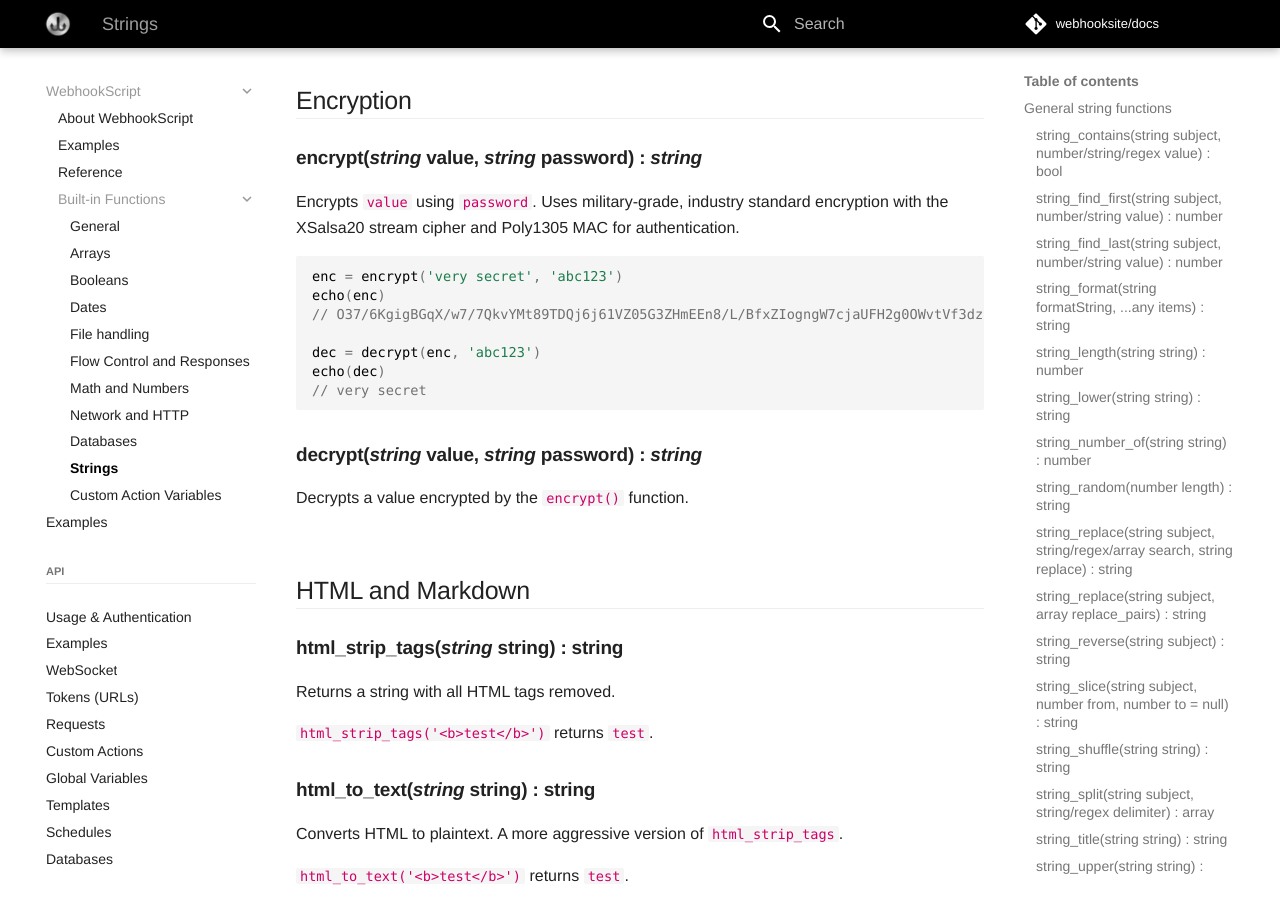
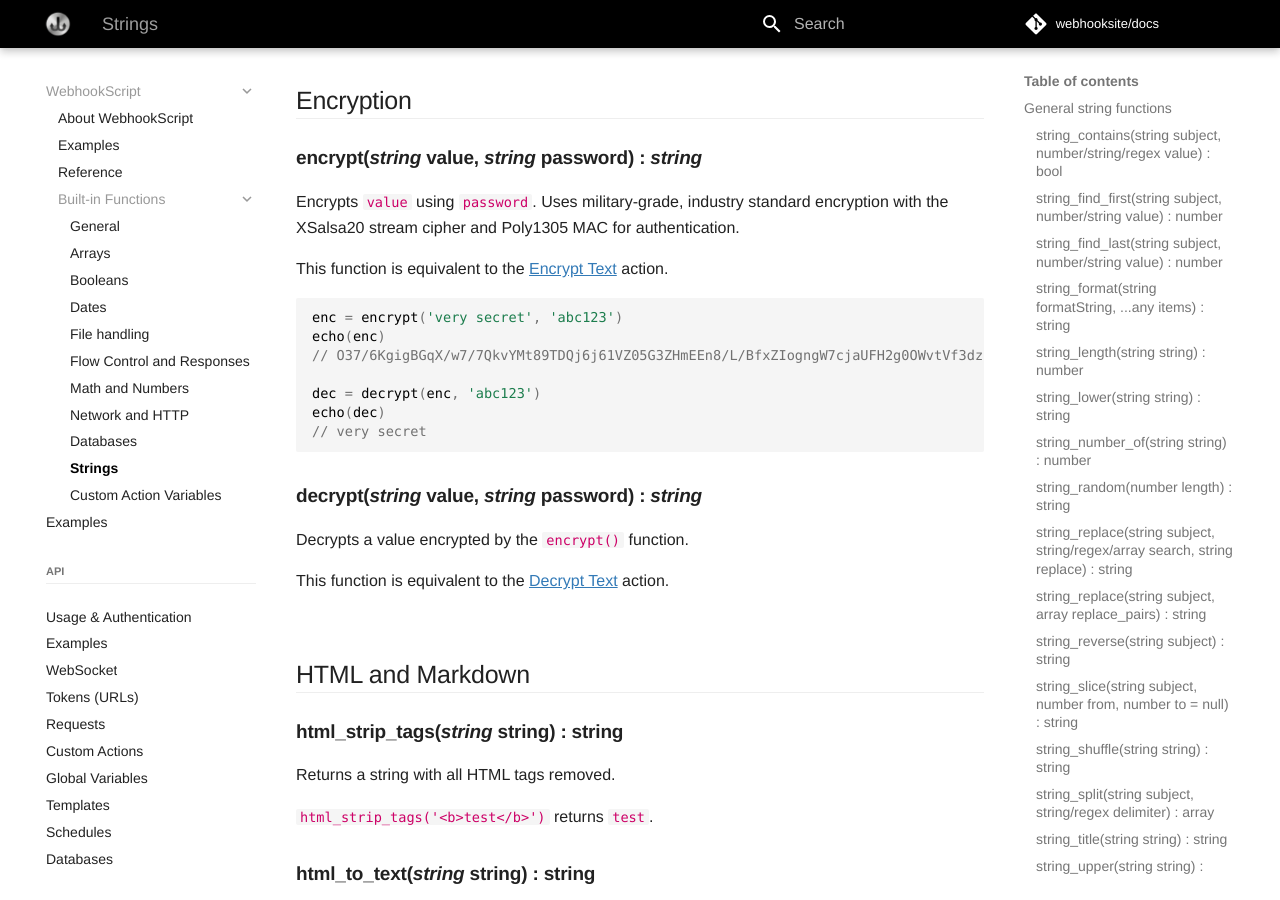
Before and after one commit to webhooksite/docs, an MkDocs documentation site: the page built from docs/webhookscript/functions/string.md, in a window 1280 px wide and 900 px high, scrolled down 6283 px. Built offline with MkDocs 1.6.1 and Material for MkDocs 9.7.7, drawn with Linux system fonts in a browser that asks for light colours; comment, search, counter and statistics services are not loaded.

Commit message:
Update docs

````diff
--- a/docs/news.markdown
+++ b/docs/news.markdown
@@ -27,7 +27,7 @@ Subscribe below to receive updates about improvements and new features on Webhoo
 ## 10 August 2026
 
 * Added Encrypt Text and Decrypt Text actions. [More info here](/custom-actions/action-types.html#encrypt-text)
-* WebhookScript: Added `encrypt()` and `decrypt()` actions. [More info here](/webhookscript/functions/string.html#encryption)
+* WebhookScript: Added built-in `encrypt()` and `decrypt()` functions. [More info here](/webhookscript/functions/string.html#encryption)
 
 ## 17 July 2026
 
--- a/docs/webhookscript/functions/string.md
+++ b/docs/webhookscript/functions/string.md
@@ -235,6 +235,8 @@ Verifies `value` using `signature`, `public_key` and `algo`
 
 Encrypts `value` using `password`. Uses military-grade, industry standard encryption with the XSalsa20 stream cipher and Poly1305 MAC for authentication.
 
+This function is equivalent to the [Encrypt Text](/custom-actions/action-types.html#encrypt-text) action.
+
 ```javascript
 enc = encrypt('very secret', 'abc123')
 echo(enc)
@@ -248,6 +250,8 @@ echo(dec)
 ### decrypt(***string*** value, ***string*** password) : *string*
 
 Decrypts a value encrypted by the `encrypt()` function.
+
+This function is equivalent to the [Decrypt Text](/custom-actions/action-types.html#decrypt-text) action.
 
 
 ## HTML and Markdown
````
